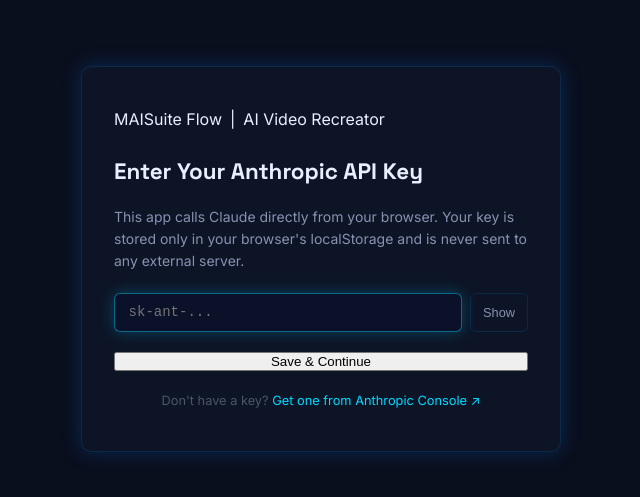
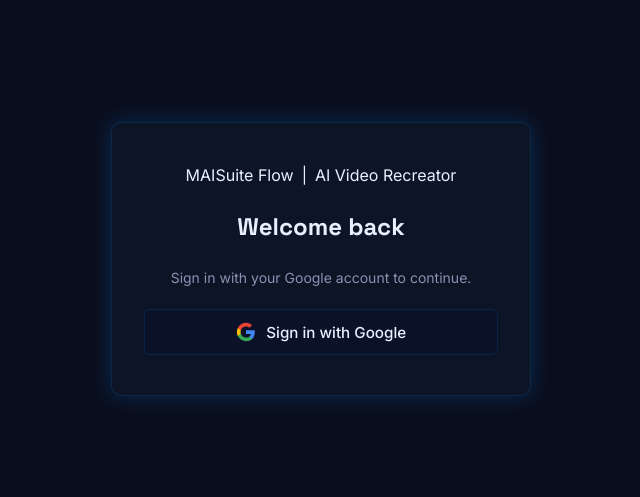
Before and after one commit to Eklektic2021/ai-video-recreator, a React (Vite) app in the folder client/: page / in a window 1280 px wide. Shown: the part 141-638 px from the top of the page, without its empty margins (319-959 px from the left). Built offline with nearby package versions, Linux system fonts and the light colour scheme; no server answers.

Commit message:
Add Firebase Google auth via AuthGuard wrapping entire app

```diff
--- a/client/src/App.tsx
+++ b/client/src/App.tsx
@@ -1,5 +1,6 @@
 import { useState, useRef, useCallback } from 'react';
 import ApiKeySetup from './components/ApiKeySetup';
+import AuthGuard from './components/AuthGuard';
 import PlatformSelector from './components/PlatformSelector';
 import ResultsTabs from './components/ResultsTabs';
 import { getStoredApiKey, clearApiKey, runAnalysis } from './lib/anthropic';
@@ -85,16 +86,19 @@
 
   if (!apiKey || showKeySetup) {
     return (
+      <AuthGuard>
         <ApiKeySetup
           onSave={(key) => {
             setApiKey(key);
             setShowKeySetup(false);
           }}
         />
+      </AuthGuard>
     );
   }
 
   return (
+    <AuthGuard>
     <div className="app">
       {loading && (
         <div className="loading-overlay">
@@ -247,5 +251,6 @@
         </p>
       </footer>
     </div>
+    </AuthGuard>
   );
 }
--- /dev/null
+++ b/client/src/components/AuthGuard.tsx
@@ -0,0 +1,98 @@
+import { useEffect, useState } from 'react';
+import { onAuthStateChanged, signInWithPopup, signOut, User } from 'firebase/auth';
+import { auth, googleProvider } from '../lib/firebase';
+
+interface Props {
+  children: React.ReactNode;
+}
+
+export default function AuthGuard({ children }: Props) {
+  const [user, setUser] = useState<User | null>(null);
+  const [loading, setLoading] = useState(true);
+  const [signingIn, setSigningIn] = useState(false);
+  const [error, setError] = useState('');
+
+  useEffect(() => {
+    const unsubscribe = onAuthStateChanged(auth, (u) => {
+      setUser(u);
+      setLoading(false);
+    });
+    return unsubscribe;
+  }, []);
+
+  const handleSignIn = async () => {
+    setSigningIn(true);
+    setError('');
+    try {
+      await signInWithPopup(auth, googleProvider);
+    } catch (err: unknown) {
+      setError(err instanceof Error ? err.message : 'Sign-in failed. Please try again.');
+      setSigningIn(false);
+    }
+  };
+
+  const handleSignOut = async () => {
+    await signOut(auth);
+  };
+
+  if (loading) {
+    return (
+      <div className="authguard-center">
+        <div className="spinner" />
+      </div>
+    );
+  }
+
+  if (!user) {
+    return (
+      <div className="authguard-center">
+        <div className="authguard-card">
+          <div className="authguard-brand">
+            <span className="header-logo">MAISuite Flow</span>
+            <span className="header-sep">|</span>
+            <span className="header-title">AI Video Recreator</span>
+          </div>
+
+          <h1 className="authguard-title">Welcome back</h1>
+          <p className="authguard-desc">
+            Sign in with your Google account to continue.
+          </p>
+
+          <button
+            className="authguard-google-btn"
+            onClick={handleSignIn}
+            disabled={signingIn}
+          >
+            <svg className="authguard-google-icon" viewBox="0 0 24 24" width="20" height="20">
+              <path fill="#4285F4" d="M22.56 12.25c0-.78-.07-1.53-.2-2.25H12v4.26h5.92c-.26 1.37-1.04 2.53-2.21 3.31v2.77h3.57c2.08-1.92 3.28-4.74 3.28-8.09z"/>
+              <path fill="#34A853" d="M12 23c2.97 0 5.46-.98 7.28-2.66l-3.57-2.77c-.98.66-2.23 1.06-3.71 1.06-2.86 0-5.29-1.93-6.16-4.53H2.18v2.84C3.99 20.53 7.7 23 12 23z"/>
+              <path fill="#FBBC05" d="M5.84 14.09c-.22-.66-.35-1.36-.35-2.09s.13-1.43.35-2.09V7.07H2.18C1.43 8.55 1 10.22 1 12s.43 3.45 1.18 4.93l3.66-2.84z"/>
+              <path fill="#EA4335" d="M12 5.38c1.62 0 3.06.56 4.21 1.64l3.15-3.15C17.45 2.09 14.97 1 12 1 7.7 1 3.99 3.47 2.18 7.07l3.66 2.84c.87-2.6 3.3-4.53 6.16-4.53z"/>
+            </svg>
+            {signingIn ? 'Signing in…' : 'Sign in with Google'}
+          </button>
+
+          {error && <p className="authguard-error">{error}</p>}
+        </div>
+      </div>
+    );
+  }
+
+  return (
+    <>
+      <div className="authguard-user-bar">
+        <img
+          className="authguard-avatar"
+          src={user.photoURL ?? ''}
+          alt={user.displayName ?? 'User'}
+          referrerPolicy="no-referrer"
+        />
+        <span className="authguard-display-name">{user.displayName}</span>
+        <button className="authguard-signout-btn" onClick={handleSignOut}>
+          Sign out
+        </button>
+      </div>
+      {children}
+    </>
+  );
+}
--- a/client/src/index.css
+++ b/client/src/index.css
@@ -298,7 +298,8 @@
 .platform-pills-grid {
   display: flex;
   flex-wrap: wrap;
-  gap: 0.625rem;
+  gap: 8px;
+  padding: 4px 0;
 }
 
 .platform-pill {
@@ -932,3 +933,115 @@
   text-decoration: none;
 }
 .apikey-link:hover { text-decoration: underline; }
+
+/* ─── AuthGuard ──────────────────────────────────────────────────────────── */
+.authguard-center {
+  min-height: 100vh;
+  display: flex;
+  align-items: center;
+  justify-content: center;
+  background: var(--bg-app);
+  padding: 2rem 1rem;
+}
+.authguard-card {
+  background: var(--bg-card);
+  border: 1px solid var(--border);
+  border-radius: var(--radius);
+  padding: 2.5rem 2rem;
+  width: 100%;
+  max-width: 420px;
+  box-shadow: var(--glow-navy);
+  display: flex;
+  flex-direction: column;
+  gap: 1.25rem;
+  text-align: center;
+}
+.authguard-brand {
+  display: flex;
+  align-items: center;
+  justify-content: center;
+  gap: 0.5rem;
+}
+.authguard-title {
+  font-family: 'Space Grotesk', sans-serif;
+  font-size: 1.5rem;
+  font-weight: 700;
+  color: var(--text-1);
+}
+.authguard-desc {
+  font-size: 0.875rem;
+  color: var(--text-2);
+  line-height: 1.6;
+}
+.authguard-google-btn {
+  display: flex;
+  align-items: center;
+  justify-content: center;
+  gap: 0.65rem;
+  width: 100%;
+  padding: 0.75rem 1.25rem;
+  border-radius: var(--radius-sm);
+  border: 1.5px solid var(--border);
+  background: var(--bg-input);
+  color: var(--text-1);
+  font-family: inherit;
+  font-size: 0.95rem;
+  font-weight: 500;
+  cursor: pointer;
+  transition: border-color var(--transition), background var(--transition),
+              box-shadow var(--transition);
+}
+.authguard-google-btn:hover:not(:disabled) {
+  border-color: var(--cyan);
+  background: var(--bg-hover);
+  box-shadow: var(--glow-cyan);
+}
+.authguard-google-btn:disabled {
+  opacity: 0.6;
+  cursor: not-allowed;
+}
+.authguard-google-icon { flex-shrink: 0; }
+.authguard-error {
+  font-size: 0.8rem;
+  color: #ff6b6b;
+}
+
+/* signed-in user bar */
+.authguard-user-bar {
+  display: flex;
+  align-items: center;
+  gap: 0.625rem;
+  padding: 0.5rem 1.5rem;
+  background: rgba(10, 15, 30, 0.8);
+  border-bottom: 1px solid var(--border);
+  font-size: 0.8rem;
+  color: var(--text-2);
+}
+.authguard-avatar {
+  width: 24px;
+  height: 24px;
+  border-radius: 50%;
+  border: 1px solid var(--border);
+  flex-shrink: 0;
+}
+.authguard-display-name {
+  flex: 1;
+  overflow: hidden;
+  text-overflow: ellipsis;
+  white-space: nowrap;
+}
+.authguard-signout-btn {
+  background: transparent;
+  border: 1px solid var(--border);
+  border-radius: var(--radius-sm);
+  color: var(--text-2);
+  font-size: 0.75rem;
+  padding: 0.25rem 0.6rem;
+  cursor: pointer;
+  transition: border-color var(--transition), color var(--transition);
+  white-space: nowrap;
+}
+.authguard-signout-btn:hover {
+  border-color: #ff6b6b;
+  color: #ff6b6b;
+}
--- /dev/null
+++ b/client/src/lib/firebase.ts
@@ -0,0 +1,16 @@
+import { initializeApp } from "firebase/app";
+import { getAuth, GoogleAuthProvider } from "firebase/auth";
+
+const firebaseConfig = {
+  apiKey: "AIzaSyBxBEDfl2cddauoimBSg5I-F7iuDWu8ODo",
+  authDomain: "maisuite-flow.firebaseapp.com",
+  projectId: "maisuite-flow",
+  storageBucket: "maisuite-flow.firebasestorage.app",
+  messagingSenderId: "320266198559",
+  appId: "1:320266198559:web:ada1e9945a5c6c10b57f2a",
+  measurementId: "G-BYSYR9QN3J"
+};
+
+const app = initializeApp(firebaseConfig);
+export const auth = getAuth(app);
+export const googleProvider = new GoogleAuthProvider();
--- a/package.json
+++ b/package.json
@@ -12,6 +12,7 @@
   },
   "dependencies": {
     "@anthropic-ai/sdk": "^0.55.0",
+    "firebase": "^12.12.1",
     "react": "^19.2.1",
     "react-dom": "^19.2.1",
     "serve": "^14.2.4"
```
Also changed, not shown: 1 other file (tests, documents, lock files or other folders). Lines whose indentation alone changed are shown as unchanged.
